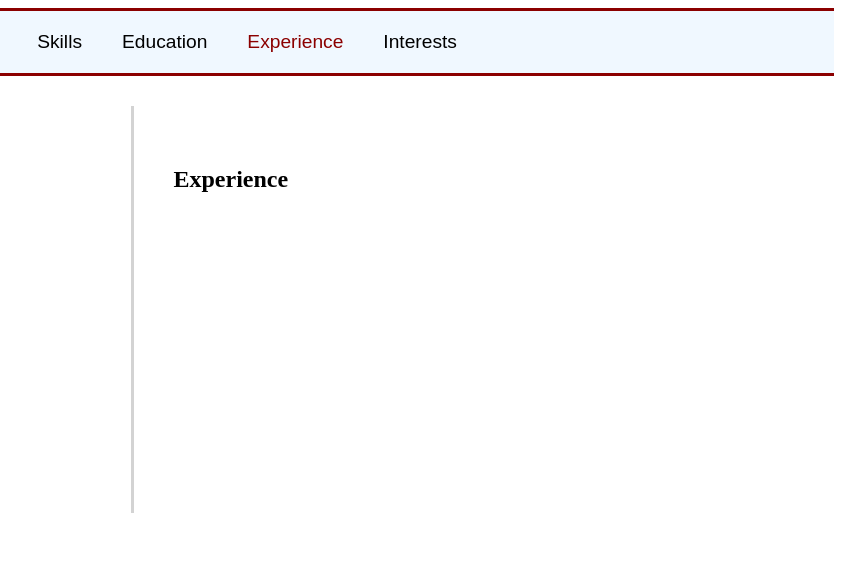
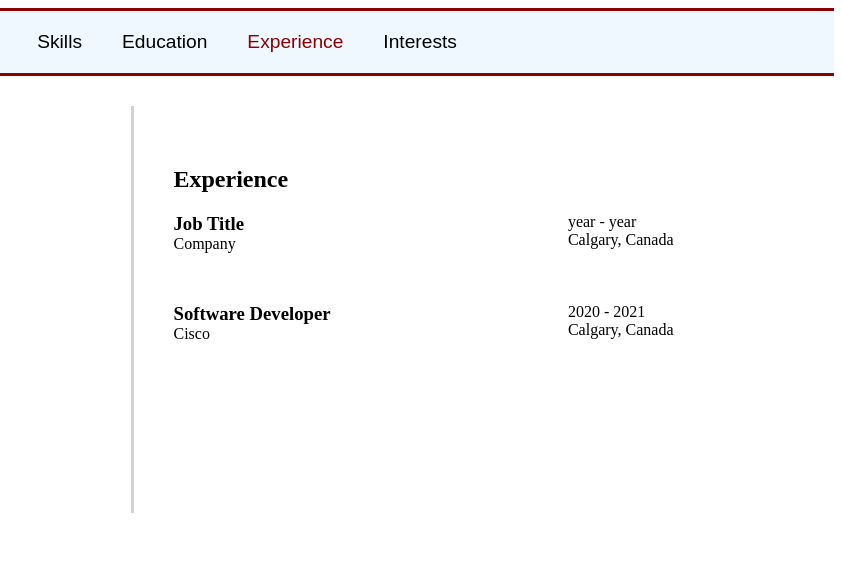
Before and after one commit to jarrede99/2511asg1, a plain HTML site: page experience.html in a window 1280 px wide. Shown: the top 563 px of the page, 438-1280 px from the left. Drawn offline with Linux system fonts and the light colour scheme.

Commit message:
completed skills and exp pages

```diff
--- a/experience.html
+++ b/experience.html
@@ -26,6 +26,26 @@
 		</div>
 		<div id="content">
 			<h1>Experience</h1>
+			<div class="experience">
+				<div>
+					<h3>Job Title</h3>
+					<p>Company</p>
+				</div>
+				<div>
+					<p>year - year</p>
+					<p>Calgary, Canada</p>
+				</div>
+			</div>
+			<div class="experience">
+				<div>
+					<h3>Software Developer</h3>
+					<p>Cisco</p>
+				</div>
+				<div>
+					<p>2020 - 2021</p>
+					<p>Calgary, Canada</p>
+				</div>
+			</div>
 		</div>
 	</section>
 	<footer>
--- a/style.css
+++ b/style.css
@@ -43,6 +43,8 @@ section div{
 }
 
 #content{
+	display: flex;
+	flex-direction: column;
 	border-left: solid;
 	border-top: none;
 	border-color: lightgray;
@@ -66,6 +68,7 @@ footer{
 	position: fixed;
 	bottom: 0;
 	height: 50px;
+	background-color: white;
 
 }
 
@@ -83,3 +86,27 @@ footer{
 		width: 500px;
 	}
 }
+
+
+
+
+.experience{
+	display:flex;
+	justify-content: space-between;
+	align-items: flex-start;
+	margin:0;
+	padding:0;
+}
+
+.experience div{
+	display: flex;
+	flex-direction: column;
+	margin:0;
+	padding:0;
+	padding-bottom: 50px;
+}
+
+.experience div *{
+	margin:0;
+	padding:0;
+}
```
Also changed, not shown: skills.html (+8 -3 lines).
